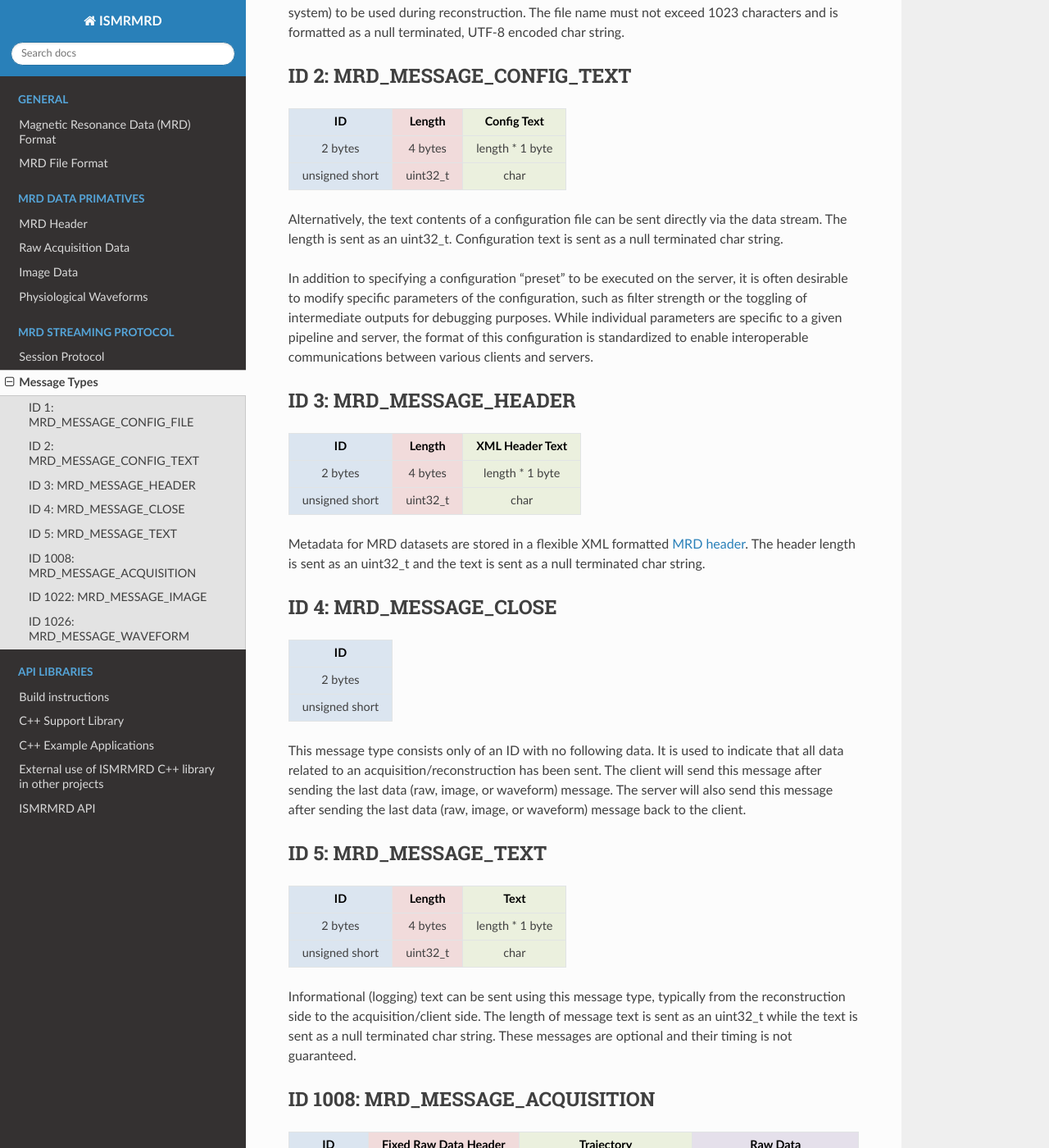
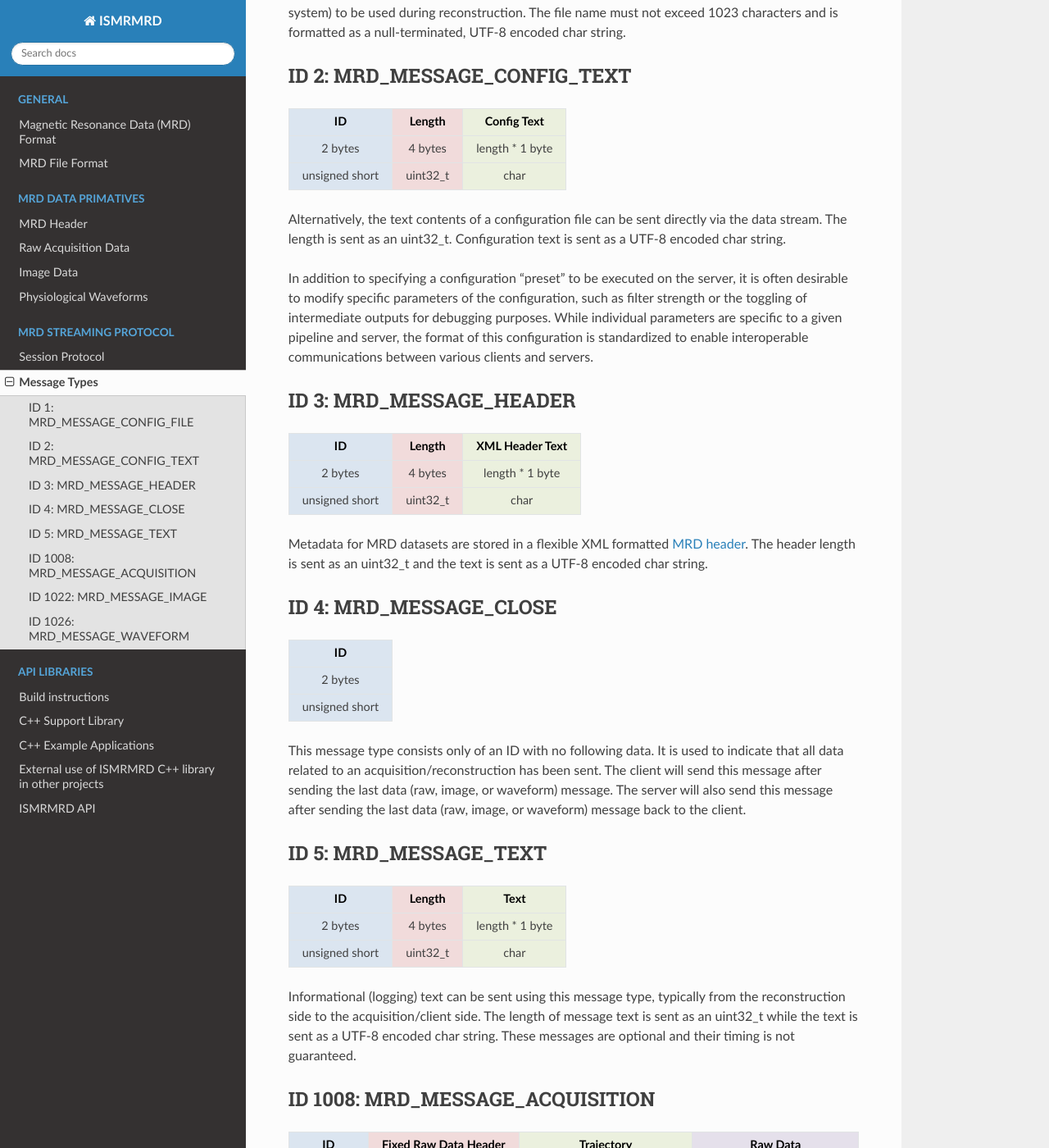
Before and after one commit to ismrmrd/ismrmrd, a Sphinx documentation site: the page built from doc/mrd_messages.md, in a window 1280 px wide and 1400 px high, scrolled down 360 px. Shown: the whole window at 82% size. Built offline with Sphinx 7.4.7 and the Read the Docs theme 2.0.0, drawn with Linux system fonts in a browser that asks for light colours; the version number could not be read and is left out; some of the changed text lies outside the part shown.

Commit message:
Remove null terminator from text sent in most MRD serialization

```diff
--- a/doc/mrd_messages.md
+++ b/doc/mrd_messages.md
@@ -70,7 +70,7 @@
 | unsigned short | char             |
 </div>
 
-This message type is used to send the file name of a configuration file (local on the server file system) to be used during reconstruction. The file name must not exceed 1023 characters and is formatted as a null terminated, UTF-8 encoded char string.
+This message type is used to send the file name of a configuration file (local on the server file system) to be used during reconstruction. The file name must not exceed 1023 characters and is formatted as a null-terminated, UTF-8 encoded char string.
 
 (MRD_MESSAGE_CONFIG_TEXT)=
 ## ID 2: MRD_MESSAGE_CONFIG_TEXT
@@ -82,7 +82,7 @@ This message type is used to send the file name of a configuration file (local o
 | unsigned short | uint32_t | char            |
 </div>
 
-Alternatively, the text contents of a configuration file can be sent directly via the data stream. The length is sent as an uint32_t. Configuration text is sent as a null terminated char string.
+Alternatively, the text contents of a configuration file can be sent directly via the data stream. The length is sent as an uint32_t. Configuration text is sent as a UTF-8 encoded char string.
 
 In addition to specifying a configuration "preset" to be executed on the server, it is often desirable to modify specific parameters of the configuration, such as filter strength or the toggling of intermediate outputs for debugging purposes.  While individual parameters are specific to a given pipeline and server, the format of this configuration is standardized to enable interoperable communications between various clients and servers.
 
@@ -96,7 +96,7 @@ In addition to specifying a configuration "preset" to be executed on the server,
 | unsigned short | uint32_t | char            |
 </div>
 
-Metadata for MRD datasets are stored in a flexible XML formatted [MRD header](mrd_header.md). The header length is sent as an uint32_t and the text is sent as a null terminated char string.
+Metadata for MRD datasets are stored in a flexible XML formatted [MRD header](mrd_header.md). The header length is sent as an uint32_t and the text is sent as a UTF-8 encoded char string.
 
 (MRD_MESSAGE_CLOSE)=
 ## ID 4: MRD_MESSAGE_CLOSE
@@ -120,7 +120,7 @@ This message type consists only of an ID with no following data. It is used to i
 | unsigned short | uint32_t | char            |
 </div>
 
-Informational (logging) text can be sent using this message type, typically from the reconstruction side to the acquisition/client side. The length of message text is sent as an uint32_t while the text is sent as a null terminated char string. These messages are optional and their timing is not guaranteed.
+Informational (logging) text can be sent using this message type, typically from the reconstruction side to the acquisition/client side. The length of message text is sent as an uint32_t while the text is sent as a UTF-8 encoded char string. These messages are optional and their timing is not guaranteed.
 
 (MRD_MESSAGE_ACQUISITION)=
 ## ID 1008: MRD_MESSAGE_ACQUISITION
@@ -246,7 +246,7 @@ Image data is sent using this message type. The fixed image header contains meta
     | 7            | MRD_CXFLOAT  | complex float  | 2 * 4 bytes |
     | 8            | MRD_CXDOUBLE | complex double | 2 * 8 bytes |
 
-Attributes are used to declare additional image metadata that is not present in the fixed image header. In general, this data is sent as a char string (not null-terminated), with the length sent first as an uint_64 (not uint_32!). These are interpreted as an XML formatted set of image [MetaAttributes](MetaAttributes).
+Attributes are used to declare additional image metadata that is not present in the fixed image header. In general, this data is sent as a UTF-8 encoded char string (not null-terminated), with the length sent first as an uint_64 (not uint_32!). These are interpreted as an XML formatted set of image [MetaAttributes](MetaAttributes).
 
 Image data is organized by looping through ``matrix_size[0]``, ``matrix_size[1]``, ``matrix_size[2]``, then ``channels``. For example, 2D image data would be formatted as:
 
```
